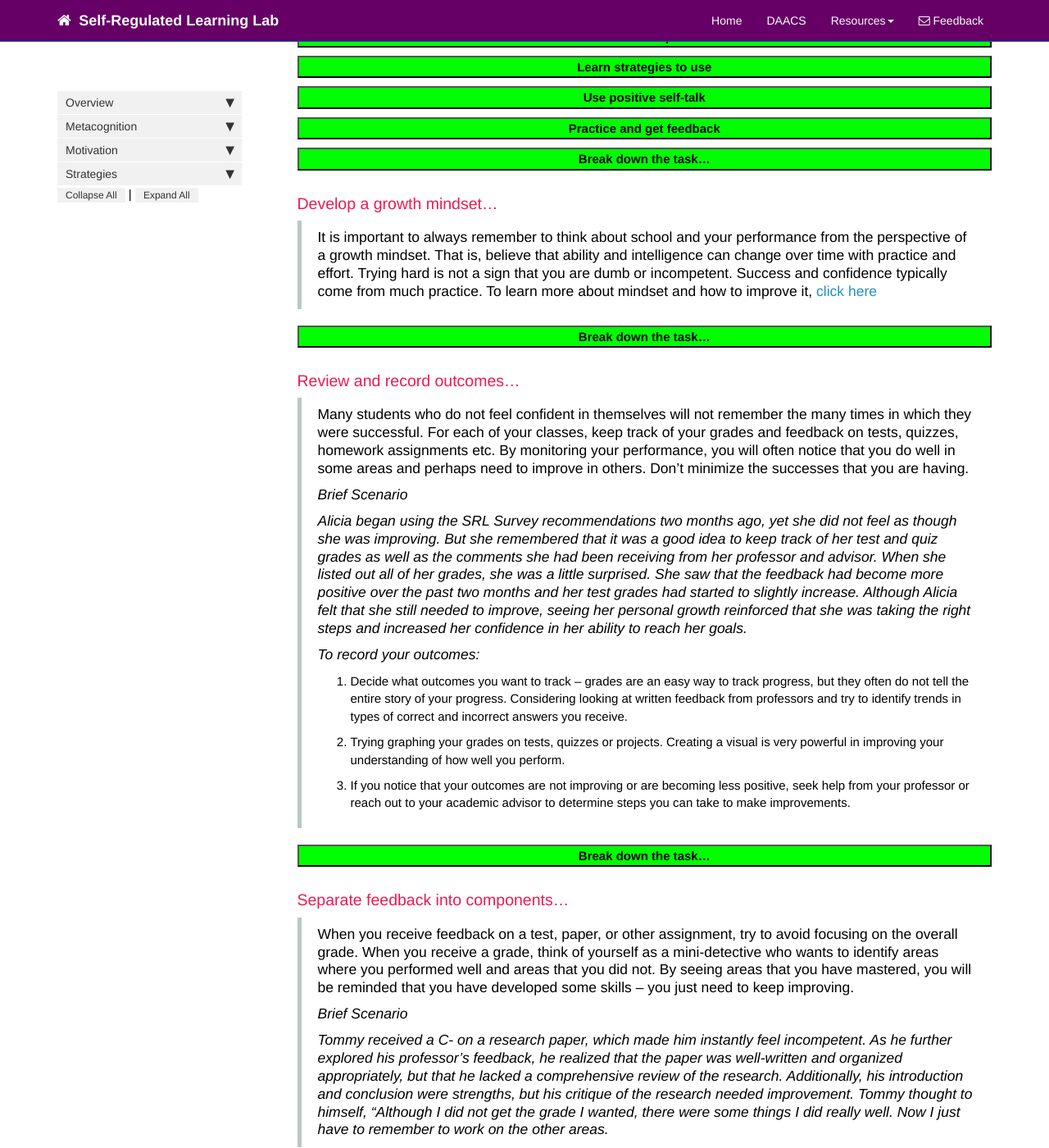
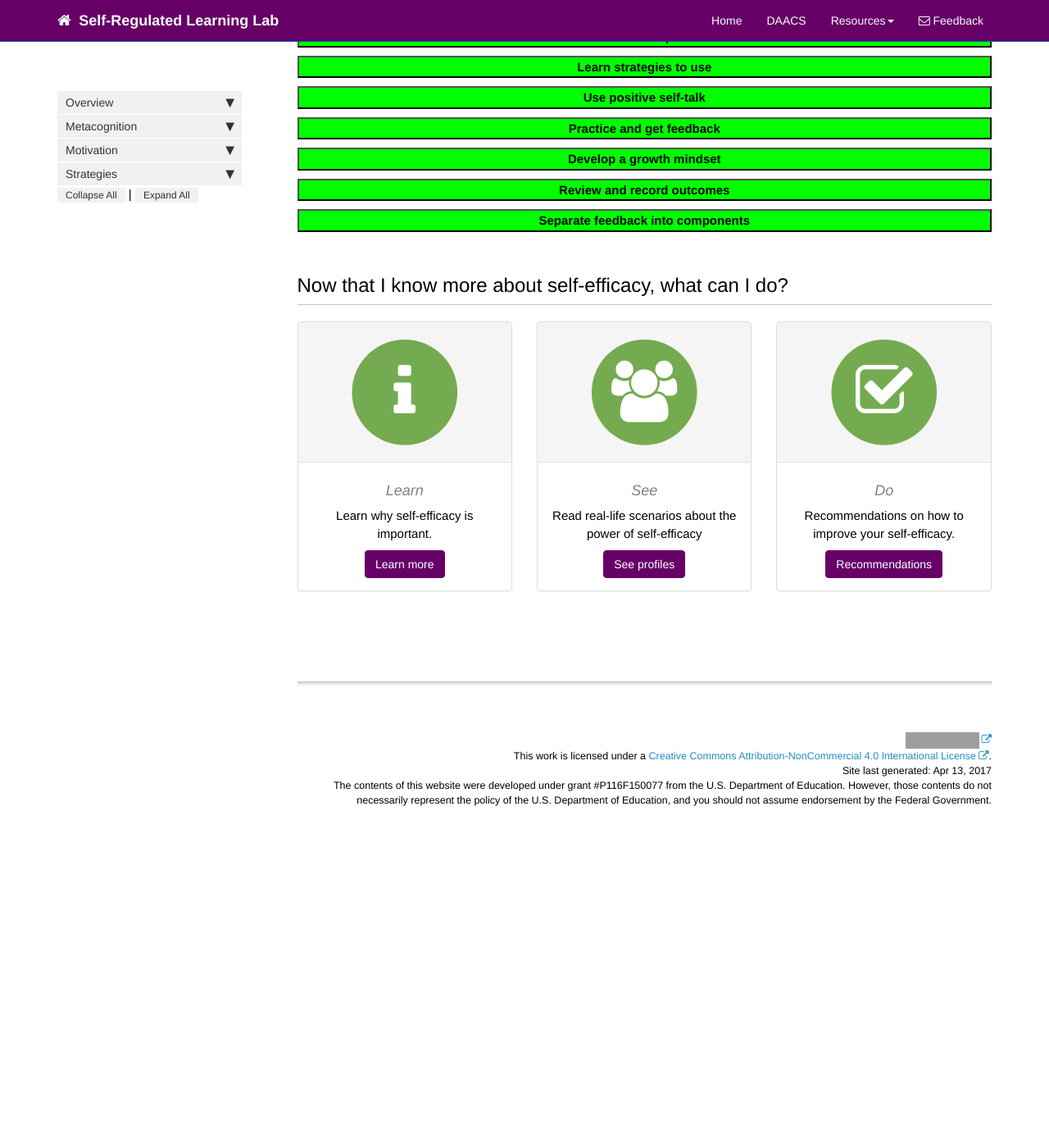
Before and after one commit to dfranklin02/SRL, a Jekyll site: the page built from docs/pages/motivation/self-efficacy_recommendations.md, in a window 1280 px wide and 1400 px high, scrolled down 736 px. Shown: the whole window at 82% size. Built offline with Jekyll 4.4.1, drawn with Linux system fonts in a browser that asks for light colours; nearby versions of some CDN libraries; comment, search, counter and statistics services are not loaded; after the commit the page ends 1772 px from its top, so only the background shows below that; grey boxes are pictures that could not be loaded.

Commit message:
Update self-efficacy_recommendations.md

```diff
--- a/docs/pages/motivation/self-efficacy_recommendations.md
+++ b/docs/pages/motivation/self-efficacy_recommendations.md
@@ -113,52 +113,41 @@ To become more effective in using learning strategies for papers, tests, etc., s
 <br>
 </div>
 
-<button data-toggle="collapse" data-target="#efficacyrec6" style="background-color:Lime; width:100%"><b>Break down the task...</b></button>
+<button data-toggle="collapse" data-target="#efficacyrec6" style="background-color:Lime; width:100%"><b>Develop a growth mindset</b></button>
 
 <div id="efficacyrec6" class="collapse">
-When a task seems complex or overwhelming it is important to: 1) break it down into smaller components, and 2) reflect on how well you can do each of smaller parts. By looking at an assignment as a smaller set of parts to complete, students will often view the assignment as more doable.
+It is important to always remember to think about school and your performance from the perspective of a growth mindset. That is, believe that ability and intelligence can change over time with practice and effort. Trying hard is not a sign that you are dumb or incompetent. Success and confidence typically come from much practice.
+<br>
+To learn more about your mindset and how to improve it, [click here](mindset.html)
 <br>
 <br>
 </div>
 
-### Develop a growth mindset...
-> It is important to always remember to think about school and your performance from the perspective of a growth mindset. That is, believe that ability and intelligence can change over time with practice and effort. Trying hard is not a sign that you are dumb or incompetent. Success and confidence typically come from much practice.
-> To learn more about mindset and how to improve it, [click here](mindset.html)
-
-<button data-toggle="collapse" data-target="#efficacyrec7" style="background-color:Lime; width:100%"><b>Break down the task...</b></button>
+<button data-toggle="collapse" data-target="#efficacyrec7" style="background-color:Lime; width:100%"><b>Review and record outcomes</b></button>
 
 <div id="efficacyrec7" class="collapse">
-When a task seems complex or overwhelming it is important to: 1) break it down into smaller components, and 2) reflect on how well you can do each of smaller parts. By looking at an assignment as a smaller set of parts to complete, students will often view the assignment as more doable.
+Many students who do not feel confident in themselves will not remember the many times in which they were successful. For each of your classes, keep track of your grades and feedback on tests, quizzes, homework assignments etc. By monitoring your performance, you will often notice that you do well in some areas and perhaps need to improve in others. Don’t minimize the successes that you are having.
+<br>
+<i> Alicia began using the SRL Survey recommendations two months ago, yet she did not feel as though she was improving. But she remembered that it was a good idea to keep track of her test and quiz grades as well as the comments she had been receiving from her professor and advisor. When she listed out all of her grades, she was a little surprised. She saw that the feedback had become more positive over the past two months and her test grades had started to slightly increase. Although Alicia felt that she still needed to improve, seeing her personal growth reinforced that she was taking the right steps and increased her confidence in her ability to reach her goals.</i>
+<br>
+To record your outcomes:
+<ol>
+<li> Decide what outcomes you want to track – grades are an easy way to track progress, but they often do not tell the entire story of your progress. Considering looking at written feedback from professors and try to identify trends in types of correct and incorrect answers you receive. </li>
+<li> Trying graphing your grades on tests, quizzes or projects. Creating a visual is very powerful in improving your understanding of how well you perform. </li>
+<li> If you notice that your outcomes are not improving or are becoming less positive, seek help from your professor or reach out to your academic advisor to determine steps you can take to make improvements. </li>
+</ol>
+<br>
+</div>
+
+<button data-toggle="collapse" data-target="#efficacyrec8" style="background-color:Lime; width:100%"><b>Separate feedback into components</b></button>
+
+<div id="efficacyrec8" class="collapse">
+When you receive feedback on a test, paper, or other assignment, try to avoid focusing on the overall grade. When you receive a grade, think of yourself as a mini-detective who wants to identify areas where you performed well and areas that you did not. By seeing areas that you have mastered, you will be reminded that you have developed some skills – you just need to keep improving.
+<br>
+<i> Tommy received a C- on a research paper, which made him instantly feel incompetent. As he further explored his professor’s feedback, he realized that the paper was well-written and organized appropriately, but that he lacked a comprehensive review of the research. Additionally, his introduction and conclusion were strengths, but his critique of the research needed improvement. Tommy thought to himself, “Although I did not get the grade I wanted, there were some things I did really well. Now I just have to remember to work on the other areas. </i>
 <br>
 <br>
 </div>
 
-### Review and record outcomes...
-> Many students who do not feel confident in themselves will not remember the many times in which they were successful. For each of your classes, keep track of your grades and feedback on tests, quizzes, homework assignments etc. By monitoring your performance, you will often notice that you do well in some areas and perhaps need to improve in others. Don’t minimize the successes that you are having.
->
-> *Brief Scenario*
->
-> *Alicia began using the SRL Survey recommendations two months ago, yet she did not feel as though she was improving. But she remembered that it was a good idea to keep track of her test and quiz grades as well as the comments she had been receiving from her professor and advisor. When she listed out all of her grades, she was a little surprised. She saw that the feedback had become more positive over the past two months and her test grades had started to slightly increase. Although Alicia felt that she still needed to improve, seeing her personal growth reinforced that she was taking the right steps and increased her confidence in her ability to reach her goals.*
->
-> *To record your outcomes:*
->
-> 1. Decide what outcomes you want to track – grades are an easy way to track progress, but they often do not tell the entire story of your progress. Considering looking at written feedback from professors and try to identify trends in types of correct and incorrect answers you receive.
-> 2. Trying graphing your grades on tests, quizzes or projects. Creating a visual is very powerful in improving your understanding of how well you perform.
-> 3. If you notice that your outcomes are not improving or are becoming less positive, seek help from your professor or reach out to your academic advisor to determine steps you can take to make improvements.
-
-<button data-toggle="collapse" data-target="#efficacyrec8" style="background-color:Lime; width:100%"><b>Break down the task...</b></button>
-
-<div id="efficacyrec8" class="collapse">
-When a task seems complex or overwhelming it is important to: 1) break it down into smaller components, and 2) reflect on how well you can do each of smaller parts. By looking at an assignment as a smaller set of parts to complete, students will often view the assignment as more doable.
-<br>
-<br>
-</div>
-
-### Separate feedback into components...
-> When you receive feedback on a test, paper, or other assignment, try to avoid focusing on the overall grade. When you receive a grade, think of yourself as a mini-detective who wants to identify areas where you performed well and areas that you did not. By seeing areas that you have mastered, you will be reminded that you have developed some skills – you just need to keep improving.
->
-> *Brief Scenario*
->
-> *Tommy received a C- on a research paper, which made him instantly feel incompetent. As he further explored his professor’s feedback, he realized that the paper was well-written and organized appropriately, but that he lacked a comprehensive review of the research. Additionally, his introduction and conclusion were strengths, but his critique of the research needed improvement. Tommy thought to himself, “Although I did not get the grade I wanted, there were some things I did really well. Now I just have to remember to work on the other areas.*
 
 {% include footers/self-efficacy_footer.html %}
```
